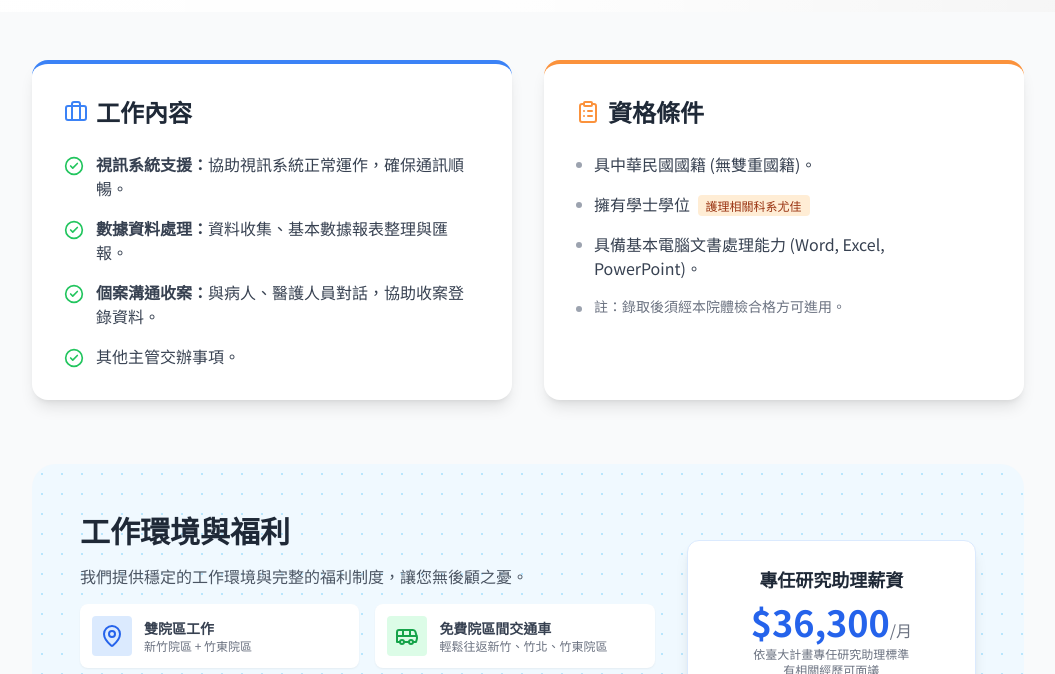
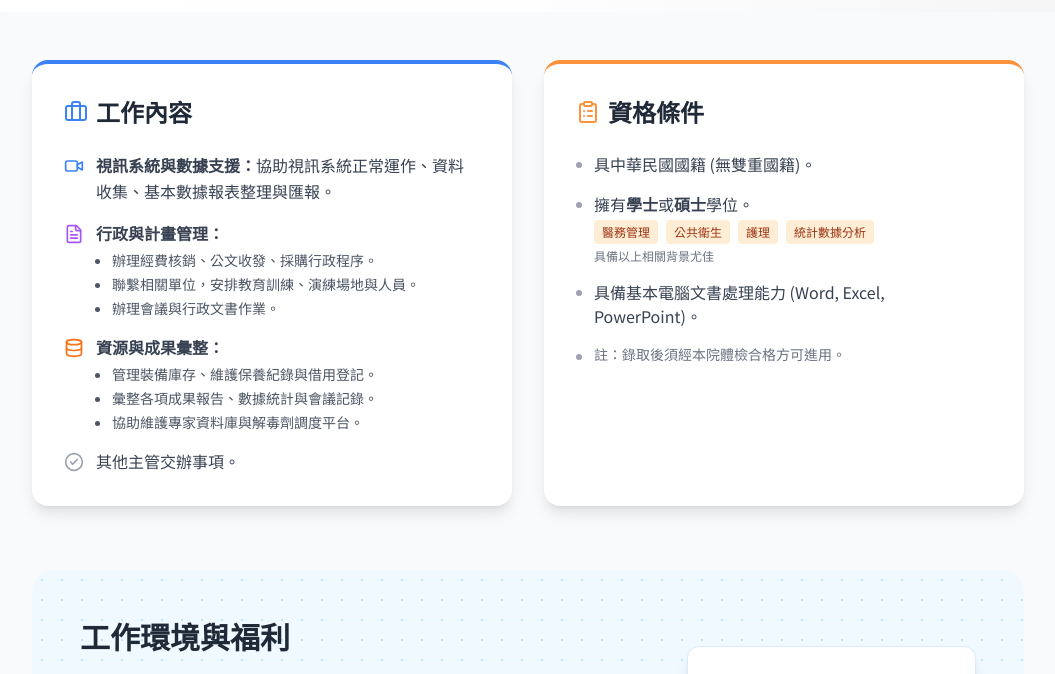
Before and after one commit to wicebing/Recruiting, a plain HTML site: page index.html in a window 1280 px wide. Shown: the part 605-1279 px from the top of the page, without its empty margins (112-1167 px from the left). Drawn offline with nearby package versions, Linux system fonts and the light colour scheme; grey boxes are pictures that could not be loaded.

Commit message:
Update job responsibilities and qualifications in HTML

```diff
--- a/index.html
+++ b/index.html
@@ -103,21 +103,35 @@
                 <h2 class="text-2xl font-bold text-gray-800 mb-6 flex items-center gap-2">
                     <i data-lucide="briefcase" class="text-blue-500"></i> 工作內容
                 </h2>
-                <ul class="space-y-4">
+                <ul class="space-y-4 text-gray-700 leading-relaxed">
                     <li class="flex items-start gap-3">
-                        <i data-lucide="check-circle-2" class="text-green-500 w-5 h-5 mt-1 flex-shrink-0"></i>
-                        <span><strong>視訊系統支援：</strong>協助視訊系統正常運作，確保通訊順暢。</span>
+                        <i data-lucide="video" class="text-blue-500 w-5 h-5 mt-1 flex-shrink-0"></i>
+                        <span><strong>視訊系統與數據支援：</strong>協助視訊系統正常運作、資料收集、基本數據報表整理與匯報。</span>
                     </li>
                     <li class="flex items-start gap-3">
-                        <i data-lucide="check-circle-2" class="text-green-500 w-5 h-5 mt-1 flex-shrink-0"></i>
-                        <span><strong>數據資料處理：</strong>資料收集、基本數據報表整理與匯報。</span>
+                        <i data-lucide="file-text" class="text-purple-500 w-5 h-5 mt-1 flex-shrink-0"></i>
+                        <div>
+                            <strong>行政與計畫管理：</strong>
+                            <ul class="list-disc pl-4 mt-1 space-y-1 text-sm text-gray-600">
+                                <li>辦理經費核銷、公文收發、採購行政程序。</li>
+                                <li>聯繫相關單位，安排教育訓練、演練場地與人員。</li>
+                                <li>辦理會議與行政文書作業。</li>
+                            </ul>
+                        </div>
                     </li>
                     <li class="flex items-start gap-3">
-                        <i data-lucide="check-circle-2" class="text-green-500 w-5 h-5 mt-1 flex-shrink-0"></i>
-                        <span><strong>個案溝通收案：</strong>與病人、醫護人員對話，協助收案登錄資料。</span>
+                        <i data-lucide="database" class="text-orange-500 w-5 h-5 mt-1 flex-shrink-0"></i>
+                        <div>
+                            <strong>資源與成果彙整：</strong>
+                            <ul class="list-disc pl-4 mt-1 space-y-1 text-sm text-gray-600">
+                                <li>管理裝備庫存、維護保養紀錄與借用登記。</li>
+                                <li>彙整各項成果報告、數據統計與會議記錄。</li>
+                                <li>協助維護專家資料庫與解毒劑調度平台。</li>
+                            </ul>
+                        </div>
                     </li>
                     <li class="flex items-start gap-3">
-                        <i data-lucide="check-circle-2" class="text-green-500 w-5 h-5 mt-1 flex-shrink-0"></i>
+                        <i data-lucide="check-circle-2" class="text-gray-400 w-5 h-5 mt-1 flex-shrink-0"></i>
                         <span>其他主管交辦事項。</span>
                     </li>
                 </ul>
@@ -135,7 +149,16 @@
                     </li>
                     <li class="flex items-start gap-3">
                         <div class="w-1.5 h-1.5 bg-gray-400 rounded-full mt-2.5"></div>
-                        <span class="text-gray-700">擁有學士學位 <span class="bg-orange-100 text-orange-800 text-xs px-2 py-0.5 rounded ml-1">護理相關科系尤佳</span></span>
+                        <div>
+                            <span class="text-gray-700 block mb-1">擁有<strong>學士</strong>或<strong>碩士</strong>學位。</span>
+                            <div class="flex flex-wrap gap-2">
+                                <span class="bg-orange-100 text-orange-800 text-xs px-2 py-1 rounded">醫務管理</span>
+                                <span class="bg-orange-100 text-orange-800 text-xs px-2 py-1 rounded">公共衛生</span>
+                                <span class="bg-orange-100 text-orange-800 text-xs px-2 py-1 rounded">護理</span>
+                                <span class="bg-orange-100 text-orange-800 text-xs px-2 py-1 rounded">統計數據分析</span>
+                            </div>
+                            <span class="text-xs text-gray-500 mt-1 block">具備以上相關背景尤佳</span>
+                        </div>
                     </li>
                     <li class="flex items-start gap-3">
                         <div class="w-1.5 h-1.5 bg-gray-400 rounded-full mt-2.5"></div>
```
